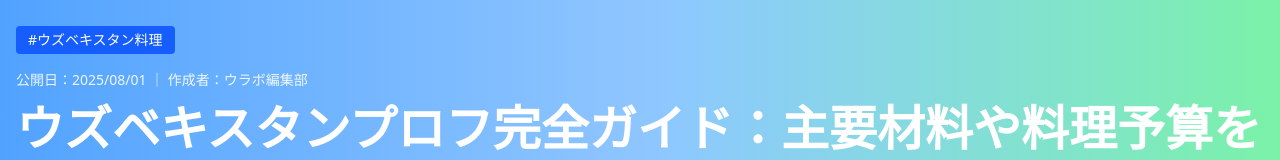
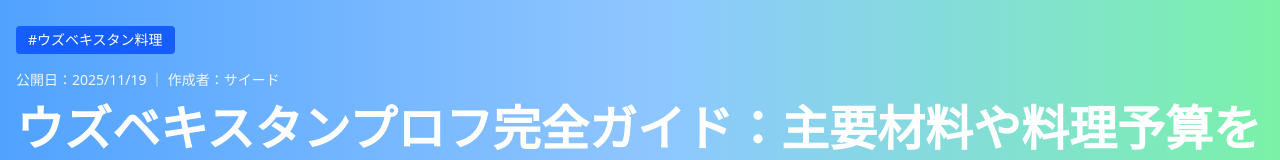
Before and after one commit to saidojp/uravo-test-page, a React (Vite) app: page / in a window 1280 px wide. Shown: the part 138-298 px from the top of the page. Built offline with nearby package versions, Linux system fonts and the light colour scheme.

Commit message:
text cleaning-2

```diff
--- a/src/pages/UzbekPlovPage.jsx
+++ b/src/pages/UzbekPlovPage.jsx
@@ -30,7 +30,7 @@ const UzbekPlovPage = () => {
             #ウズベキスタン料理
           </div>
           <div className="text-sm text-white mb-2 opacity-90">
-            公開日：2025/08/01 ｜ 作成者：ウラボ編集部
+            公開日：2025/11/19 ｜ 作成者：サイード
           </div>
           <h1 className="text-4xl md:text-5xl font-bold text-white leading-tight">
             ウズベキスタンプロフ完全ガイド：主要材料や料理予算を徹底解説！
```
